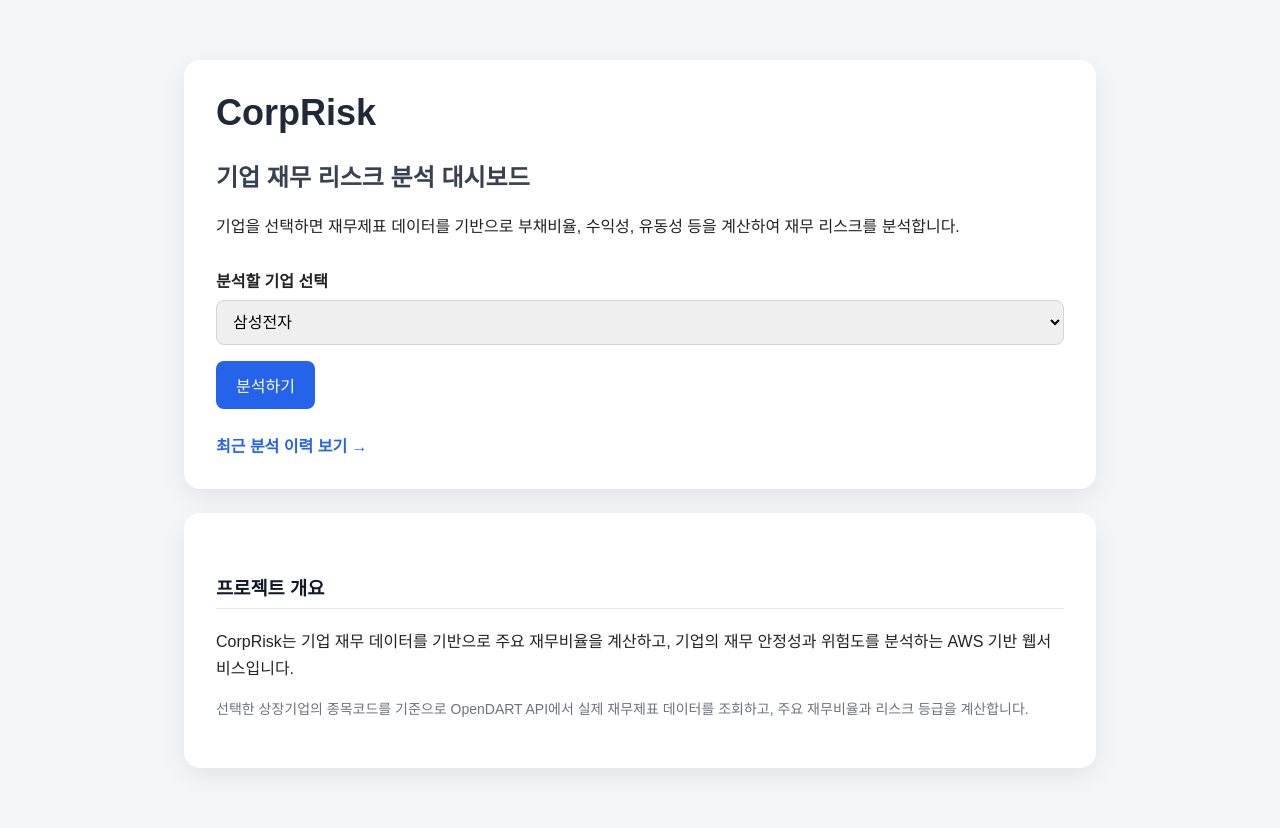
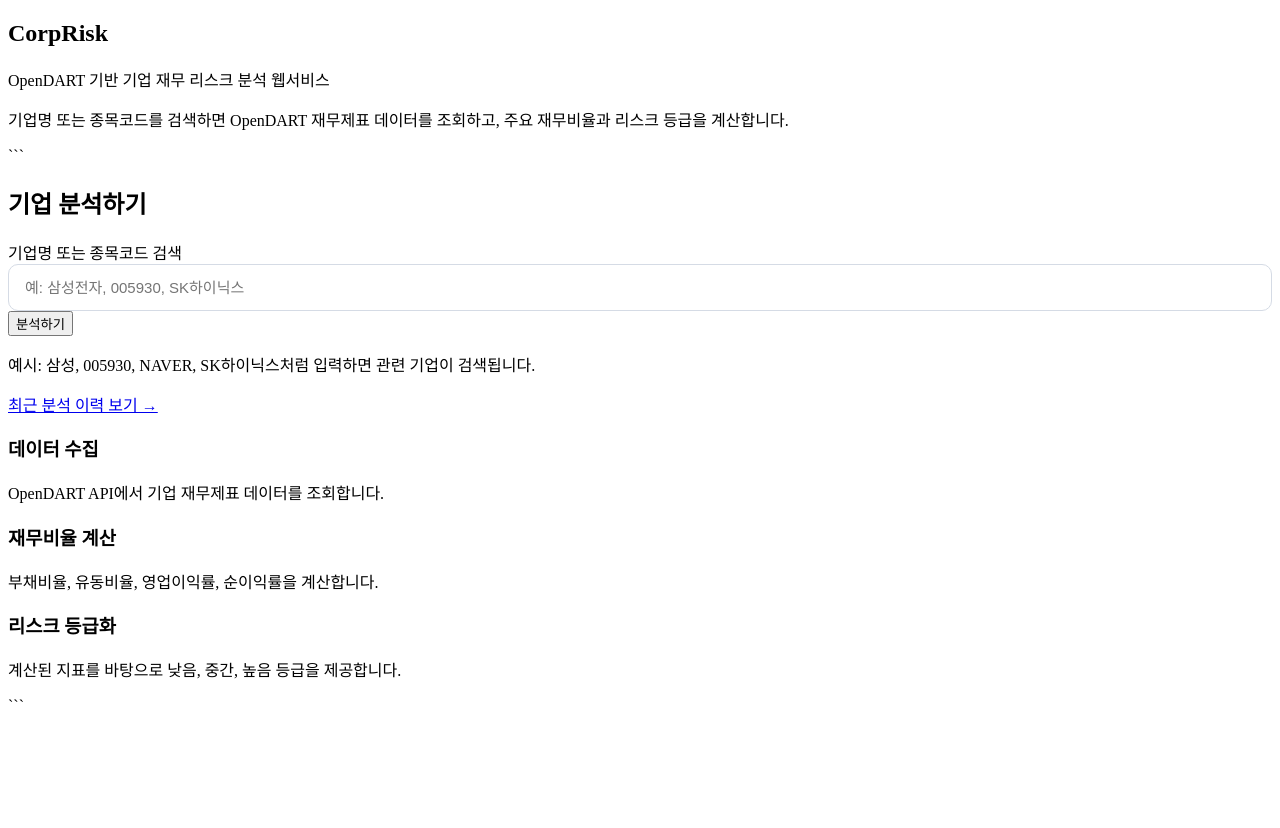
Before and after one commit to Noah-611/corprisk-aws, a FastAPI app: page / in a window 1280 px wide. After the commit the page ends 702 px from the top, so only its background shows below. Run offline with FastAPI, Linux system fonts and the light colour scheme.

Commit message:
Add OpenDART company autocomplete search

````diff
--- a/app/main.py
+++ b/app/main.py
@@ -5,7 +5,7 @@ from fastapi.responses import HTMLResponse
 from fastapi.templating import Jinja2Templates
 from fastapi.staticfiles import StaticFiles
 
-from app.analyzer import get_company_names, calculate_financial_ratios
+from app.analyzer import calculate_financial_ratios, search_companies
 from app.database import (
     init_db,
     save_analysis_result,
@@ -28,14 +28,10 @@ templates = Jinja2Templates(directory="app/templates")
 
 @app.get("/", response_class=HTMLResponse)
 def home(request: Request):
-    companies = get_company_names()
-
     return templates.TemplateResponse(
         request,
         "index.html",
-        {
-            "companies": companies,
-        },
+        {},
     )
 
 
@@ -67,6 +63,18 @@ def history(request: Request):
         },
     )
 
+
+@app.get("/api/companies")
+def companies_api(q: str = "", limit: int = 20):
+    companies = search_companies(q, limit)
+
+    return {
+        "success": True,
+        "count": len(companies),
+        "data": companies,
+    }
+
+
 @app.get("/api/analysis")
 def analysis_api(company_name: str):
     result = calculate_financial_ratios(company_name)
@@ -78,6 +86,7 @@ def analysis_api(company_name: str):
         "success": result is not None,
         "data": result,
     }
+
 
 @app.get("/api/history")
 def history_api():
@@ -103,6 +112,7 @@ def history_api():
         "data": data,
     }
 
+
 @app.get("/health")
 def health_check():
     return {"status": "ok"}
--- a/app/static/style.css
+++ b/app/static/style.css
@@ -1,150 +1,63 @@
-* {
-    box-sizing: border-box;
+.autocomplete-wrapper {
+position: relative;
+width: 100%;
 }
 
-body {
-    margin: 0;
-    font-family: Arial, "Noto Sans KR", sans-serif;
-    background-color: #f4f6f8;
-    color: #222;
+.autocomplete-wrapper input {
+width: 100%;
+box-sizing: border-box;
+padding: 14px 16px;
+border: 1px solid #d5dbe5;
+border-radius: 10px;
+font-size: 15px;
 }
 
-.container {
-    max-width: 960px;
-    margin: 60px auto;
-    padding: 0 24px;
+.autocomplete-wrapper input:focus {
+outline: none;
+border-color: #2563eb;
+box-shadow: 0 0 0 3px rgba(37, 99, 235, 0.15);
 }
 
-.card {
-    background-color: white;
-    border-radius: 16px;
-    padding: 32px;
-    box-shadow: 0 8px 24px rgba(0, 0, 0, 0.08);
-    margin-bottom: 24px;
+.suggestions {
+display: none;
+position: absolute;
+top: 105%;
+left: 0;
+right: 0;
+background: #ffffff;
+border: 1px solid #d5dbe5;
+border-radius: 10px;
+box-shadow: 0 10px 24px rgba(15, 23, 42, 0.14);
+z-index: 20;
+max-height: 260px;
+overflow-y: auto;
 }
 
-h1 {
-    margin-top: 0;
-    font-size: 36px;
-    color: #1f2937;
+.suggestion-item {
+display: flex;
+justify-content: space-between;
+align-items: center;
+gap: 16px;
+padding: 12px 14px;
+cursor: pointer;
+border-bottom: 1px solid #eef1f5;
 }
 
-h2 {
-    margin-top: 8px;
-    color: #374151;
+.suggestion-item:last-child {
+border-bottom: none;
 }
 
-h3 {
-    margin-top: 28px;
-    border-bottom: 1px solid #e5e7eb;
-    padding-bottom: 8px;
-    color: #111827;
+.suggestion-item:hover {
+background: #f7f9fc;
 }
 
-p {
-    line-height: 1.7;
+.suggestion-name {
+font-weight: 600;
+color: #111827;
 }
 
-form {
-    margin-top: 28px;
+.suggestion-code {
+color: #64748b;
+font-size: 14px;
+white-space: nowrap;
 }
-
-label {
-    display: block;
-    margin-bottom: 8px;
-    font-weight: bold;
-}
-
-select {
-    width: 100%;
-    padding: 12px;
-    border: 1px solid #d1d5db;
-    border-radius: 8px;
-    font-size: 16px;
-    margin-bottom: 16px;
-}
-
-button {
-    background-color: #2563eb;
-    color: white;
-    border: none;
-    padding: 12px 20px;
-    border-radius: 8px;
-    font-size: 16px;
-    cursor: pointer;
-}
-
-button:hover {
-    background-color: #1d4ed8;
-}
-
-.info-text {
-    color: #6b7280;
-    font-size: 14px;
-}
-
-.summary-grid {
-    display: grid;
-    grid-template-columns: repeat(3, 1fr);
-    gap: 16px;
-}
-
-.metric {
-    background-color: #f9fafb;
-    border: 1px solid #e5e7eb;
-    border-radius: 12px;
-    padding: 18px;
-}
-
-.metric-title {
-    font-size: 14px;
-    color: #6b7280;
-    margin-bottom: 8px;
-}
-
-.metric-value {
-    font-size: 20px;
-    font-weight: bold;
-    color: #111827;
-}
-
-.ratio-table {
-    width: 100%;
-    border-collapse: collapse;
-    margin-top: 16px;
-}
-
-.ratio-table th,
-.ratio-table td {
-    border-bottom: 1px solid #e5e7eb;
-    padding: 12px;
-    text-align: left;
-}
-
-.ratio-table th {
-    background-color: #f9fafb;
-}
-
-.risk-box {
-    padding: 20px;
-    border-radius: 12px;
-    background-color: #eff6ff;
-    border: 1px solid #bfdbfe;
-}
-
-.risk-grade {
-    font-size: 28px;
-    font-weight: bold;
-}
-
-.back-link {
-    display: inline-block;
-    margin-top: 24px;
-    color: #2563eb;
-    text-decoration: none;
-    font-weight: bold;
-}
-
-.back-link:hover {
-    text-decoration: underline;
-}
--- a/app/templates/index.html
+++ b/app/templates/index.html
@@ -1,4 +1,5 @@
 <!DOCTYPE html>
+
 <html lang="ko">
 <head>
     <meta charset="UTF-8">
@@ -6,41 +7,132 @@
     <link rel="stylesheet" href="/static/style.css">
 </head>
 <body>
-    <div class="container">
-        <div class="card">
+    <main class="container">
+        <section class="hero">
             <h1>CorpRisk</h1>
-            <h2>기업 재무 리스크 분석 대시보드</h2>
+            <p class="subtitle">
+                OpenDART 기반 기업 재무 리스크 분석 웹서비스
+            </p>
+            <p class="description">
+                기업명 또는 종목코드를 검색하면 OpenDART 재무제표 데이터를 조회하고,
+                주요 재무비율과 리스크 등급을 계산합니다.
+            </p>
+        </section>
 
-            <p>
-                기업을 선택하면 재무제표 데이터를 기반으로 부채비율, 수익성, 유동성 등을 계산하여
-                재무 리스크를 분석합니다.
-            </p>
+```
+    <section class="card">
+        <h2>기업 분석하기</h2>
 
-            <form action="/analyze" method="post">
-                <label for="company_name">분석할 기업 선택</label>
+        <form action="/analyze" method="post" class="analysis-form">
+            <label for="companyInput">기업명 또는 종목코드 검색</label>
 
-                <select name="company_name" id="company_name">
-                    {% for company in companies %}
-                    <option value="{{ company }}">{{ company }}</option>
-                    {% endfor %}
-                </select>
+            <div class="autocomplete-wrapper">
+                <input
+                    type="text"
+                    id="companyInput"
+                    name="company_name"
+                    placeholder="예: 삼성전자, 005930, SK하이닉스"
+                    autocomplete="off"
+                    required
+                >
 
-                <button type="submit">분석하기</button>
-            </form>
-            <a class="back-link" href="/history">최근 분석 이력 보기 →</a>
+                <div id="companySuggestions" class="suggestions"></div>
+            </div>
+
+            <button type="submit">분석하기</button>
+        </form>
+
+        <p class="hint">
+            예시: 삼성, 005930, NAVER, SK하이닉스처럼 입력하면 관련 기업이 검색됩니다.
+        </p>
+
+        <div class="link-area">
+            <a href="/history">최근 분석 이력 보기 →</a>
+        </div>
+    </section>
+
+    <section class="info-grid">
+        <div class="info-card">
+            <h3>데이터 수집</h3>
+            <p>OpenDART API에서 기업 재무제표 데이터를 조회합니다.</p>
         </div>
 
-        <div class="card">
-            <h3>프로젝트 개요</h3>
-            <p>
-                CorpRisk는 기업 재무 데이터를 기반으로 주요 재무비율을 계산하고,
-                기업의 재무 안정성과 위험도를 분석하는 AWS 기반 웹서비스입니다.
-            </p>
+        <div class="info-card">
+            <h3>재무비율 계산</h3>
+            <p>부채비율, 유동비율, 영업이익률, 순이익률을 계산합니다.</p>
+        </div>
 
-            <p class="info-text">
-                선택한 상장기업의 종목코드를 기준으로 OpenDART API에서 실제 재무제표 데이터를 조회하고,
-                주요 재무비율과 리스크 등급을 계산합니다.
+        <div class="info-card">
+            <h3>리스크 등급화</h3>
+            <p>계산된 지표를 바탕으로 낮음, 중간, 높음 등급을 제공합니다.</p>
         </div>
-    </div>
+    </section>
+</main>
+
+<script>
+    const companyInput = document.getElementById("companyInput");
+    const suggestionsBox = document.getElementById("companySuggestions");
+
+    let searchTimer = null;
+
+    companyInput.addEventListener("input", () => {
+        const query = companyInput.value.trim();
+
+        clearTimeout(searchTimer);
+
+        if (query.length < 1) {
+            suggestionsBox.innerHTML = "";
+            suggestionsBox.style.display = "none";
+            return;
+        }
+
+        searchTimer = setTimeout(async () => {
+            try {
+                const response = await fetch(`/api/companies?q=${encodeURIComponent(query)}&limit=10`);
+                const result = await response.json();
+
+                suggestionsBox.innerHTML = "";
+
+                if (!result.success || result.data.length === 0) {
+                    suggestionsBox.style.display = "none";
+                    return;
+                }
+
+                result.data.forEach((company) => {
+                    const item = document.createElement("div");
+                    item.className = "suggestion-item";
+
+                    item.innerHTML = `
+                        <span class="suggestion-name">${company.corp_name}</span>
+                        <span class="suggestion-code">${company.stock_code}</span>
+                    `;
+
+                    item.addEventListener("click", () => {
+                        companyInput.value = company.display_name;
+                        suggestionsBox.innerHTML = "";
+                        suggestionsBox.style.display = "none";
+                    });
+
+                    suggestionsBox.appendChild(item);
+                });
+
+                suggestionsBox.style.display = "block";
+            } catch (error) {
+                console.error("기업 검색 중 오류 발생:", error);
+                suggestionsBox.innerHTML = "";
+                suggestionsBox.style.display = "none";
+            }
+        }, 200);
+    });
+
+    document.addEventListener("click", (event) => {
+        if (!event.target.closest(".autocomplete-wrapper")) {
+            suggestionsBox.innerHTML = "";
+            suggestionsBox.style.display = "none";
+        }
+    });
+</script>
+```
+
 </body>
 </html>
````
Also changed, not shown: app/analyzer.py (+91 -23 lines), app/dart_client.py (+39 -0 lines).
